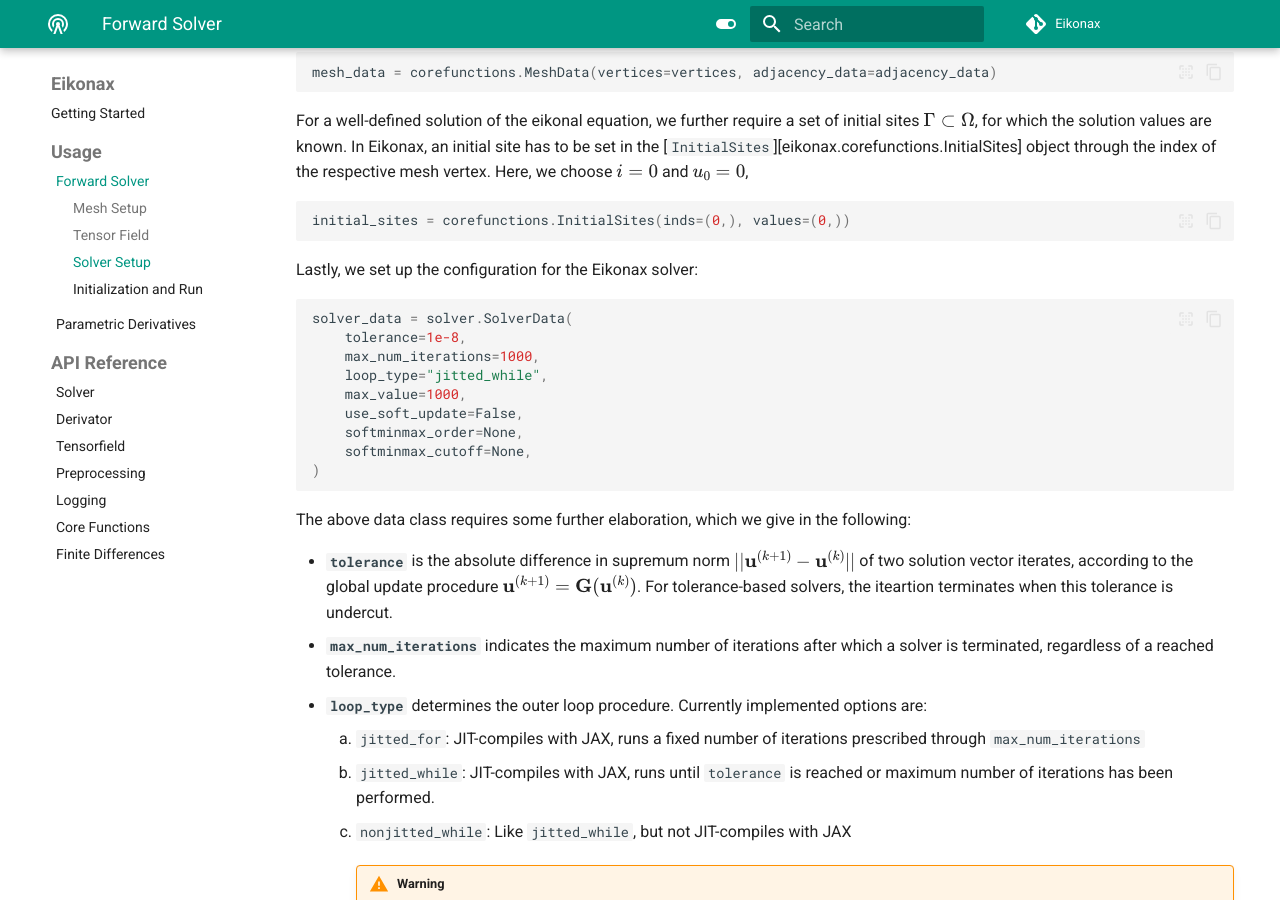
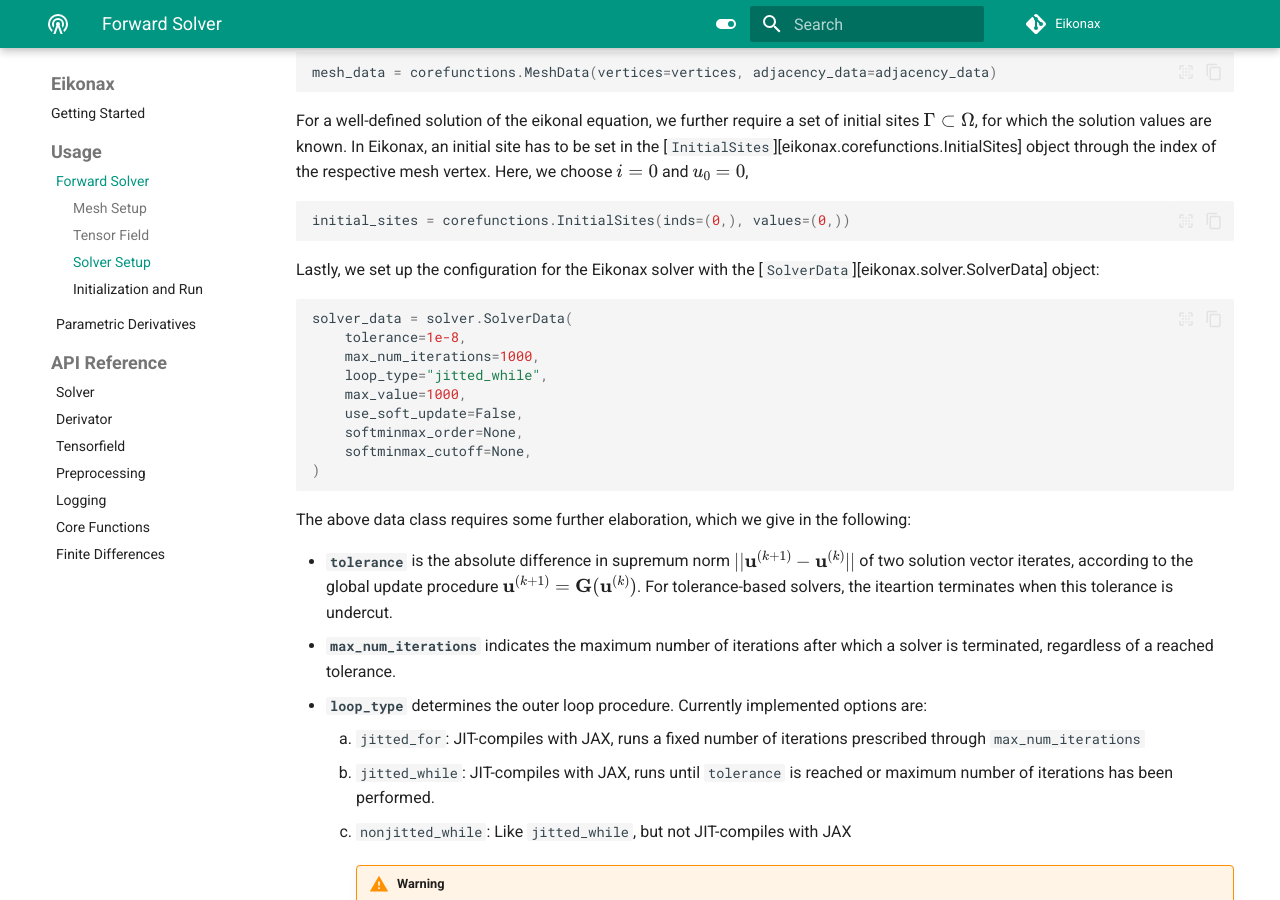
Before and after one commit to UQatKIT/Eikonax, an MkDocs documentation site: the page built from docs/usage/solve.md, in a window 1280 px wide and 900 px high, scrolled down 2370 px. Built offline with MkDocs 1.6.1 and Material for MkDocs 9.7.7, drawn with Linux system fonts in a browser that asks for light colours; comment, search, counter and statistics services are not loaded.

Commit message:
docs(usage): Improve forward solver tutorial

````diff
--- a/docs/usage/solve.md
+++ b/docs/usage/solve.md
@@ -73,7 +73,7 @@ For a well-defined solution of the eikonal equation, we further require a set of
 initial_sites = corefunctions.InitialSites(inds=(0,), values=(0,))
 ```
 
-Lastly, we set up the configuration for the Eikonax solver:
+Lastly, we set up the configuration for the Eikonax solver with the [`SolverData`][eikonax.solver.SolverData] object:
 ```py
 solver_data = solver.SolverData(
     tolerance=1e-8,
@@ -85,6 +85,7 @@ solver_data = solver.SolverData(
     softminmax_cutoff=None,
 )
 ```
+
 The above data class requires some further elaboration, which we give in the following:
 
 - **`tolerance`** is the absolute difference in supremum norm $||\mathbf{u}^{(k+1)} - \mathbf{u}^{(k)}||$ of two solution vector iterates, according to the global update procedure $\mathbf{u}^{(k+1)} = \mathbf{G}(\mathbf{u}^{(k)})$. For tolerance-based solvers, the iteartion terminates when this tolerance is undercut.
````
Also changed, not shown: 2 other files.
